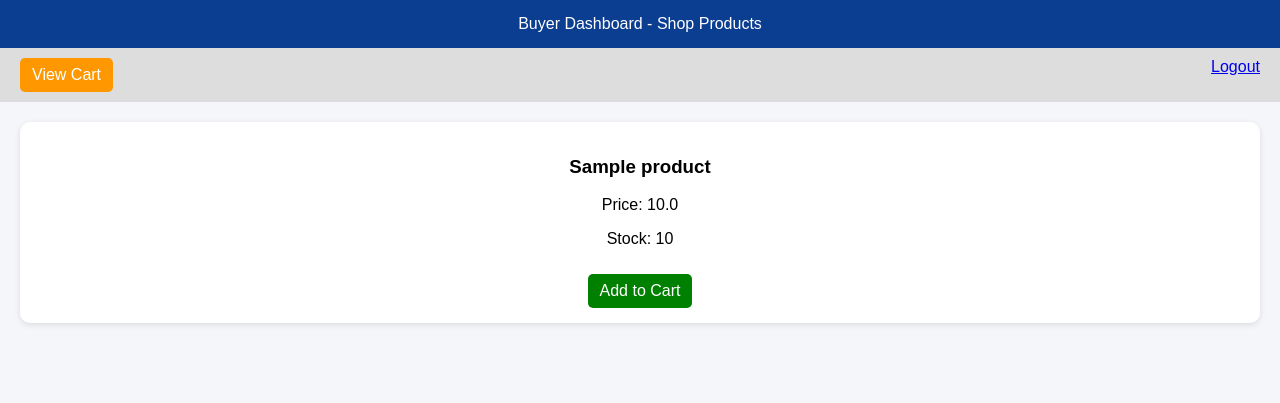
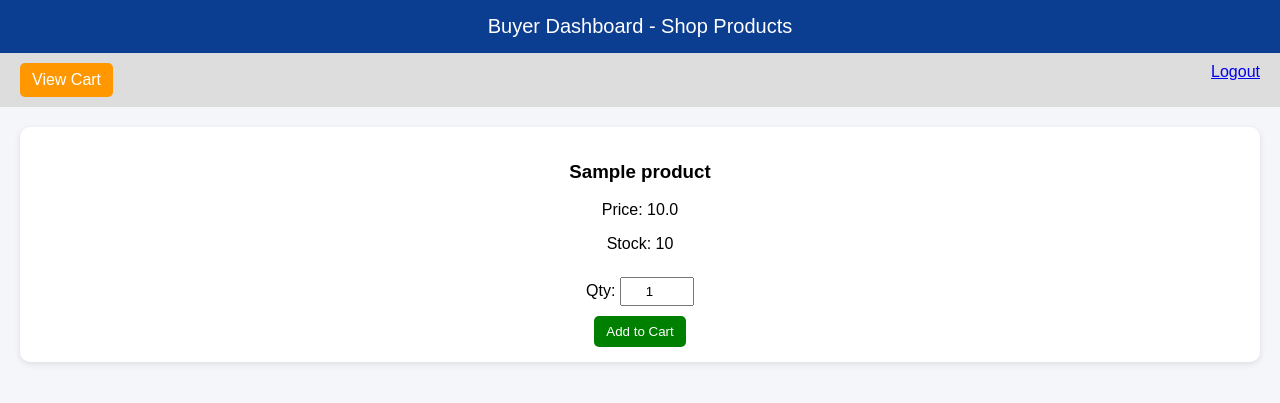
Before and after one commit to rez047/salesretailproject, a Flask app: page /buyer in a window 1280 px wide. Shown: the top 403 px of the page. Run offline with Flask 3, Linux system fonts and the light colour scheme; tables that the repository leaves empty hold one stand-in row (values such as "Sample post").

Commit message:
Update buyer_dashboard.html

```diff
--- a/templates/buyer_dashboard.html
+++ b/templates/buyer_dashboard.html
@@ -15,6 +15,7 @@
             color: white;
             padding: 15px;
             text-align: center;
+            font-size: 20px;
         }
 
         .topbar {
@@ -30,7 +31,7 @@
 
         .grid {
             display: grid;
-            grid-template-columns: repeat(auto-fit, minmax(220px, 1fr));
+            grid-template-columns: repeat(auto-fit, minmax(240px, 1fr));
             gap: 15px;
         }
 
@@ -48,8 +49,9 @@
             padding: 8px 12px;
             background: green;
             color: white;
-            text-decoration: none;
+            border: none;
             border-radius: 5px;
+            cursor: pointer;
         }
 
         .cart-link {
@@ -58,6 +60,17 @@
             border-radius: 5px;
             color: white;
             text-decoration: none;
+        }
+
+        input[type="number"] {
+            width: 60px;
+            padding: 5px;
+            margin-top: 8px;
+            text-align: center;
+        }
+
+        form {
+            margin-top: 10px;
         }
     </style>
 </head>
@@ -86,10 +99,24 @@
 
             <p>Stock: {{ product.stock }}</p>
 
-            <!-- FIXED ADD TO CART -->
-            <a class="btn" href="/cart/add/{{ product.id }}">
-                Add to Cart
-            </a>
+            <!-- FIXED ADD TO CART WITH QUANTITY -->
+            <form method="POST" action="/cart/add/{{ product.id }}">
+
+                <label>Qty:</label>
+                <input type="number"
+                       name="quantity"
+                       value="1"
+                       min="1"
+                       max="{{ product.stock }}"
+                       required>
+
+                <br>
+
+                <button class="btn" type="submit">
+                    Add to Cart
+                </button>
+
+            </form>
 
         </div>
         {% endfor %}
```
